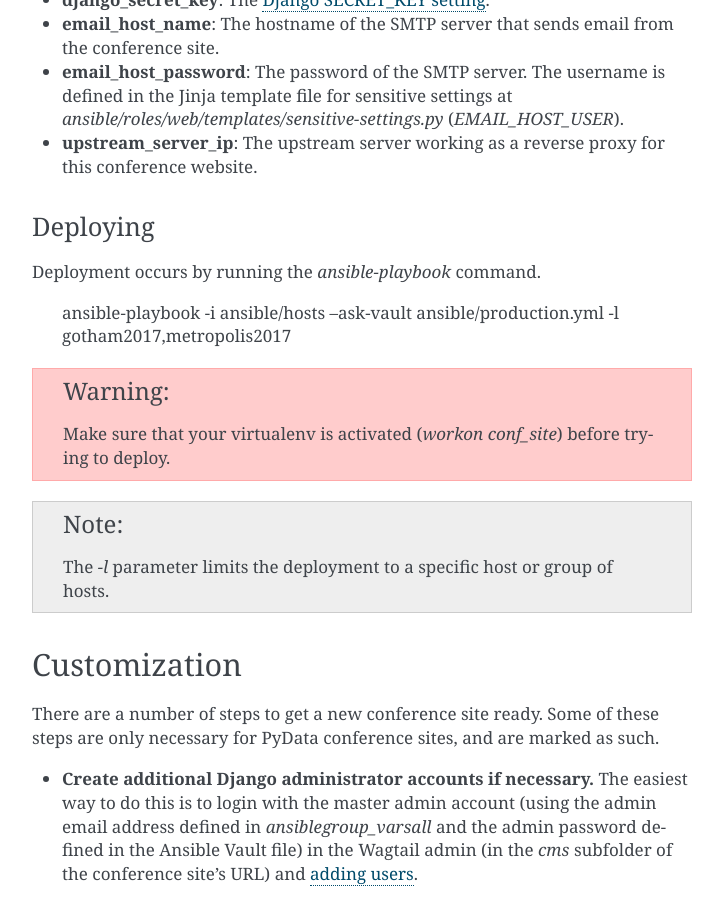
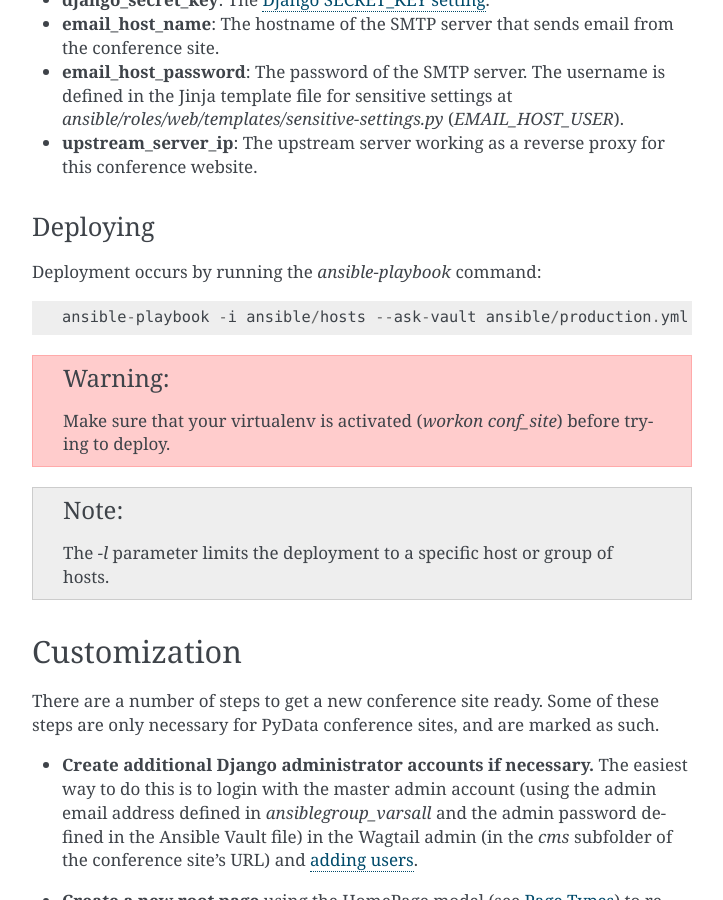
Before and after one commit to pydata/conf_site, a Sphinx documentation site: the page built from docs/source/deployment.rst, in a window 1280 px wide and 900 px high, scrolled down 1897 px. Shown: the whole window, without its empty margins (388-1111 px from the left). Built offline with Sphinx 7.4.7, drawn with Linux system fonts in a browser that asks for light colours.

```diff
--- a/docs/source/deployment.rst
+++ b/docs/source/deployment.rst
@@ -107,7 +107,7 @@ Required variables include:
 Deploying
 ~~~~~~~~~
 
-Deployment occurs by running the `ansible-playbook` command.
+Deployment occurs by running the `ansible-playbook` command::
 
     ansible-playbook -i ansible/hosts --ask-vault ansible/production.yml -l gotham2017,metropolis2017
 
```
